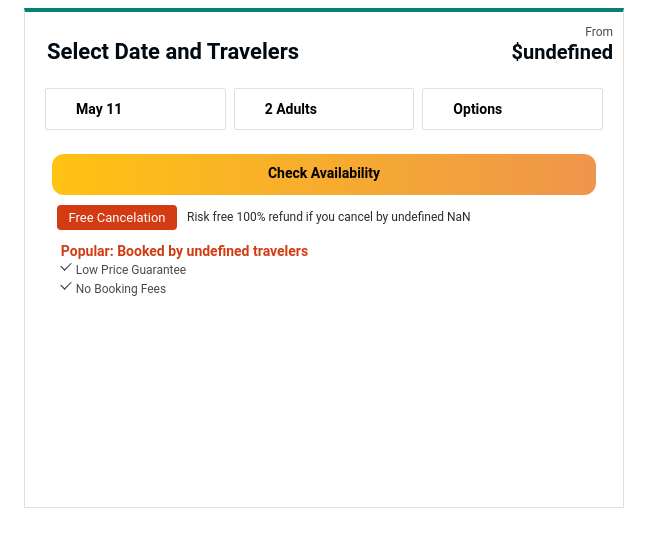
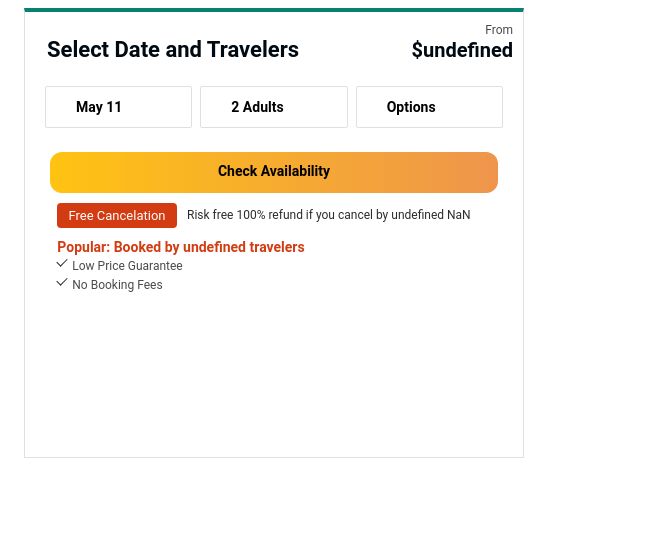
Before and after one commit to LocalSpots/booking-calendar, a React app: page / in a window 1280 px wide. Shown: the top 546 px of the page, without its empty margins (0-663 px from the left). Built offline with nearby package versions, Linux system fonts and the light colour scheme; no server answers; the HTML template or start-up script is replaced by a standard one.

Commit message:
more css changes

```diff
--- a/client/src/styles/App.css
+++ b/client/src/styles/App.css
@@ -13,7 +13,7 @@
   position: fixed;
   left: 0;
   top: 0;
-  padding-left: 50%;
+  padding-left: 60%;
   padding-top:6%;
 }
 
@@ -21,8 +21,8 @@
   border: 1px solid #e0e0e0;
   border-top: 4px solid #078171;
   min-width: 420px;
-  width:600px;
-  min-height: 500px;
+  width:500px;
+  min-height: 450px;
   height: auto;
   background: #fff;
   box-sizing: border-box;
```
